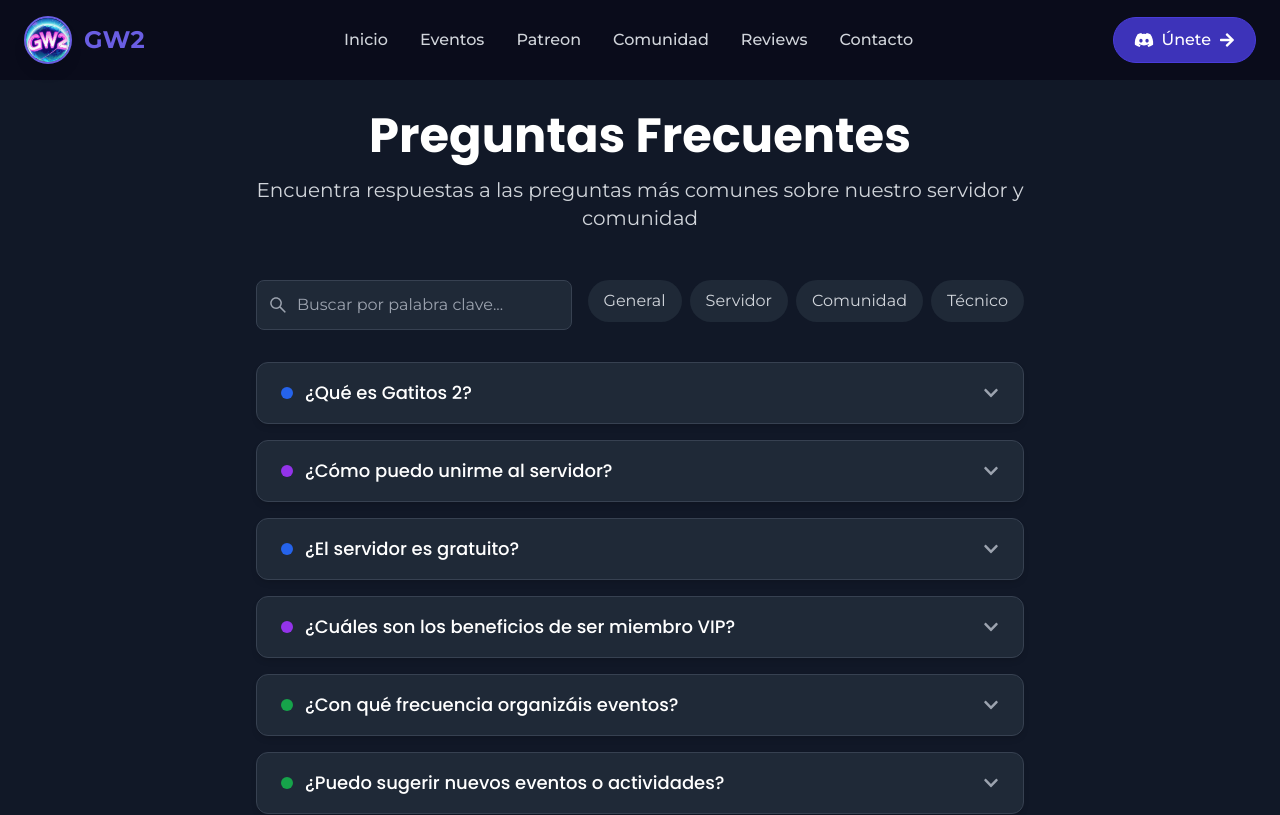
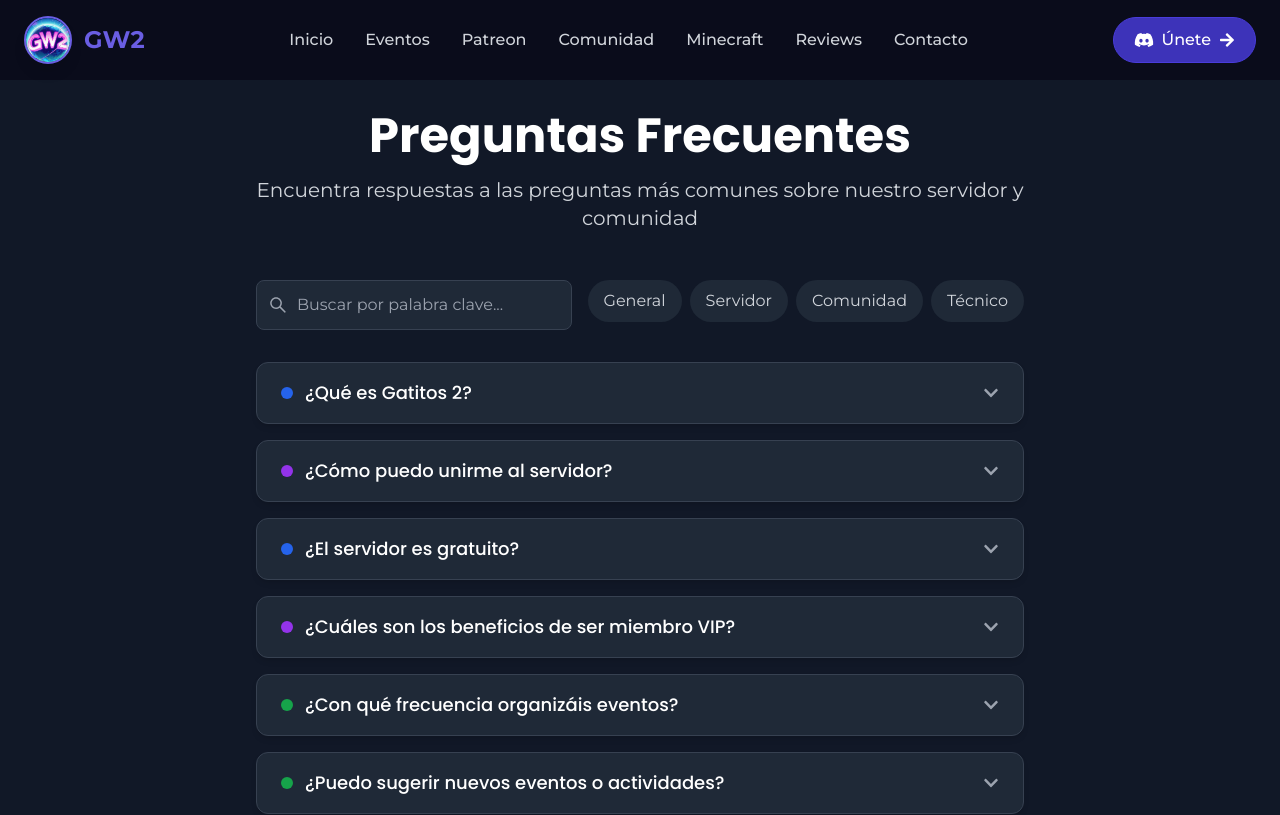
Before and after one commit to persecucion/GW2-WEB, a Next.js app: page /faq in a window 1280 px wide. Shown: the top 815 px of the page. Built offline with nearby package versions, Linux system fonts and the light colour scheme.

Commit message:
Update Header.tsx

```diff
--- a/app/Header.tsx
+++ b/app/Header.tsx
@@ -11,6 +11,7 @@ const navItems = [
   { name: 'Eventos', path: '/events' },
   { name: 'Patreon', path: '/patreon' },
   { name: 'Comunidad', path: '/community' },
+  { name: 'Minecraft', path: '/minecraft' },
   { name: 'Reviews', path: '/reviews' },
   { name: 'Contacto', path: '/contact' },
 ]
```
